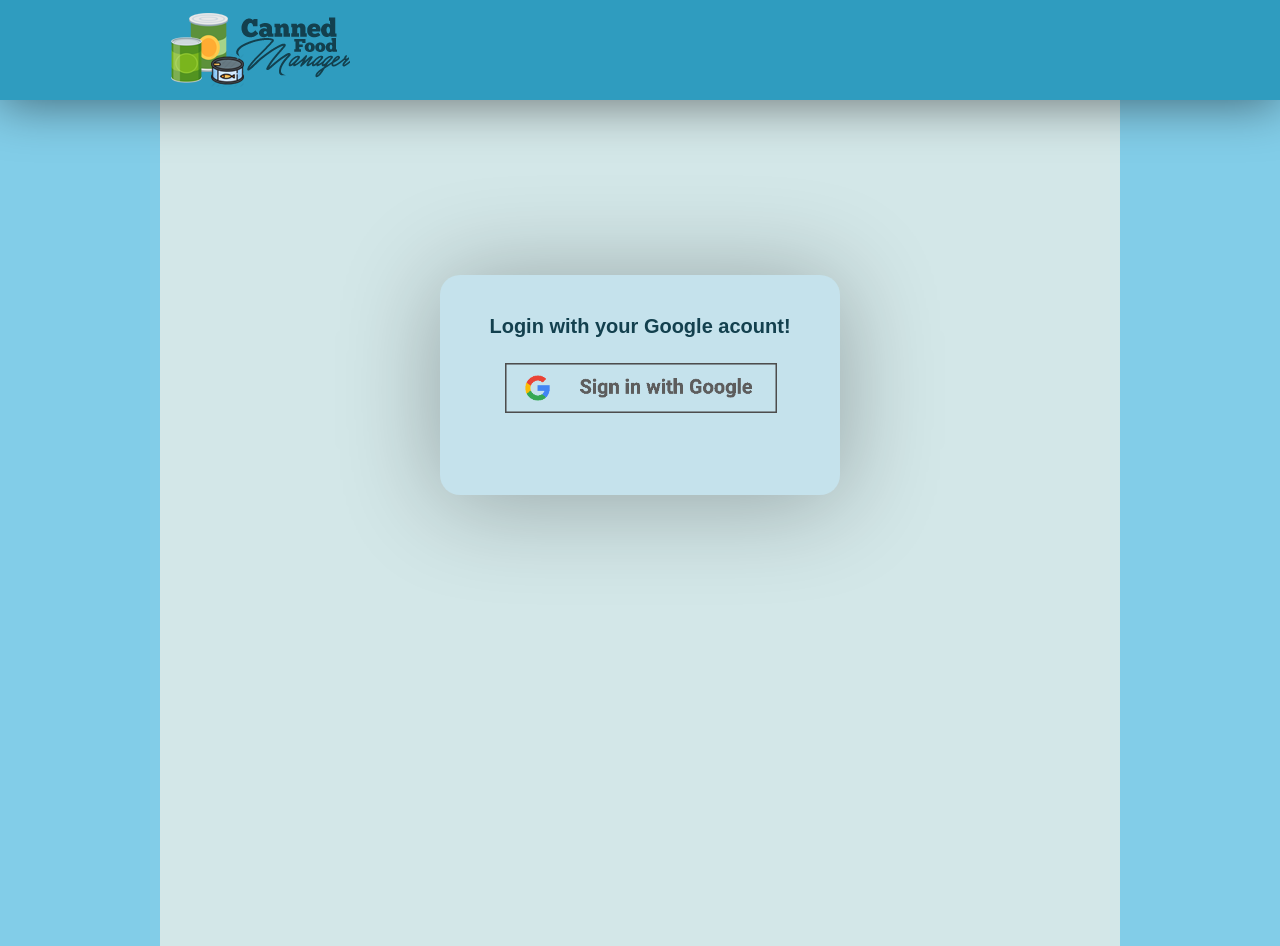
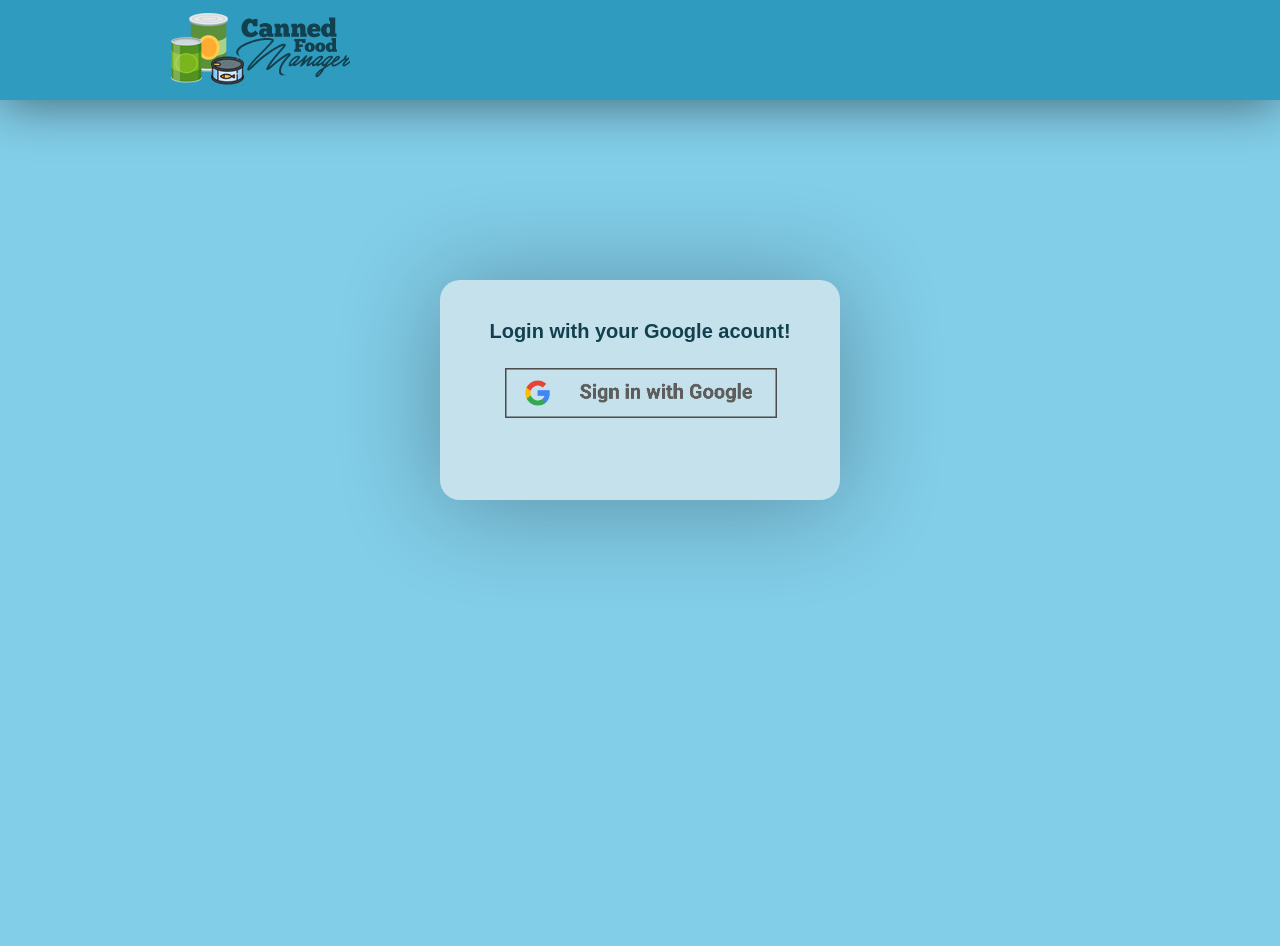
Before and after one commit to avramrs/TehnologiiWebCanF, a PHP site: page / in a window 1280 px wide. After the commit the page ends 550 px from the top, so only its background shows below. Run offline with PHP 8.4, Linux system fonts and the light colour scheme.

Commit message:
Delete div

```diff
--- a/CanF/css/style.css
+++ b/CanF/css/style.css
@@ -56,14 +56,14 @@ LOGO SECTION
 	padding-top: 30px;
 	padding-bottom: 20px;
 	}
-#CF-PatratRosu{
+#CF-LoginBox{
 	background-color: #C5E2EC;
 	border-radius: 20px;
 	width: 400px;
 	height: 220px;
 	box-shadow: 0px 5px 100px rgba(0, 0, 0, 0.3);
 	position: absolute;
-	top: 21%;
+	top: 35%;
 	left:0;
 	right:0;
 	margin-left: auto;
--- a/CanF/index.html
+++ b/CanF/index.html
@@ -5,14 +5,14 @@
 	<link rel="stylesheet" href="css/style.css">
 </head>
 <body class="CF-no-margin">
-	<div id="CF-page">
-		<div id="CF-PatratRosu">
+
+		<div id="CF-LoginBox">
 			<p id="CF-Text">Login with your Google acount!</p>
 			<a href="https://www.google.ro/">
 				<img id="CF-Button" src="img/googleLogin.png" alt="Google Button" height="50px">
 			</a>
 		</div>
-	</div>
+
 
 	<div id="CF-title-section" >
 		<div class="CF-container">
```
